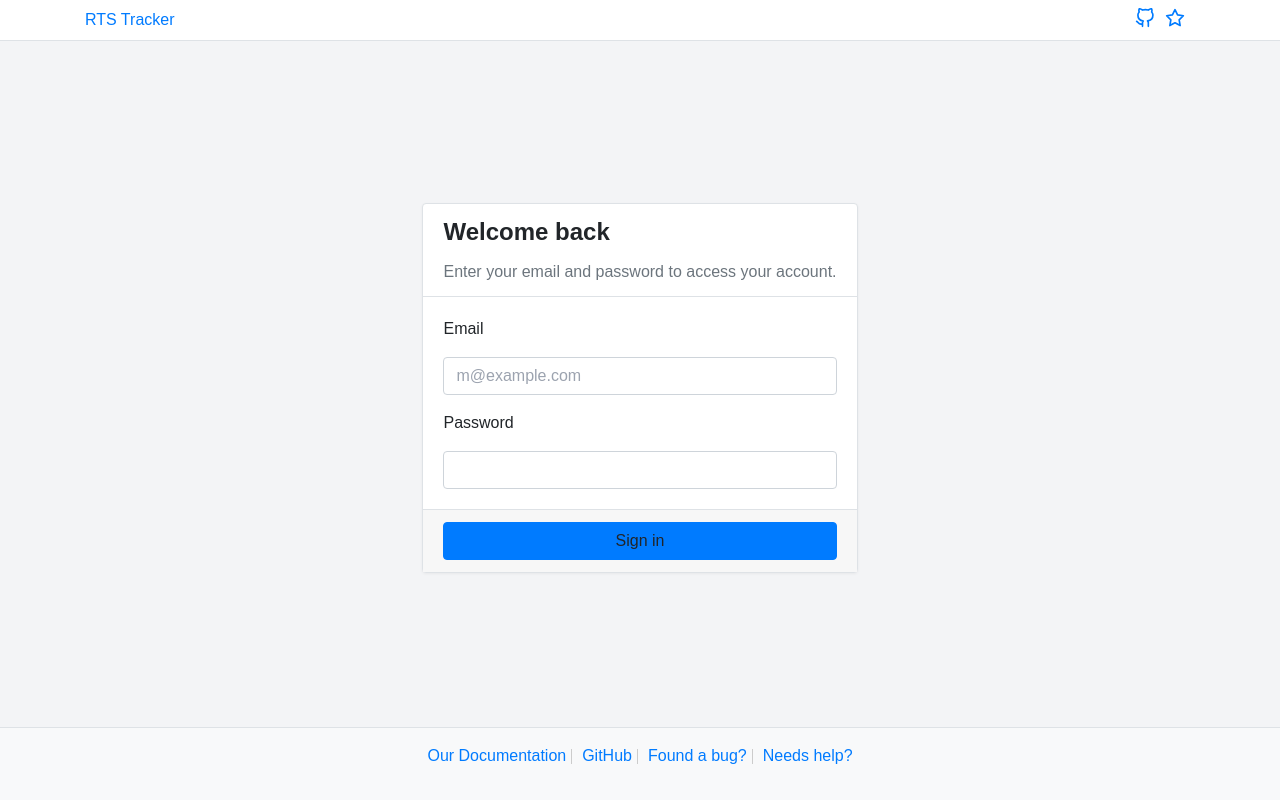
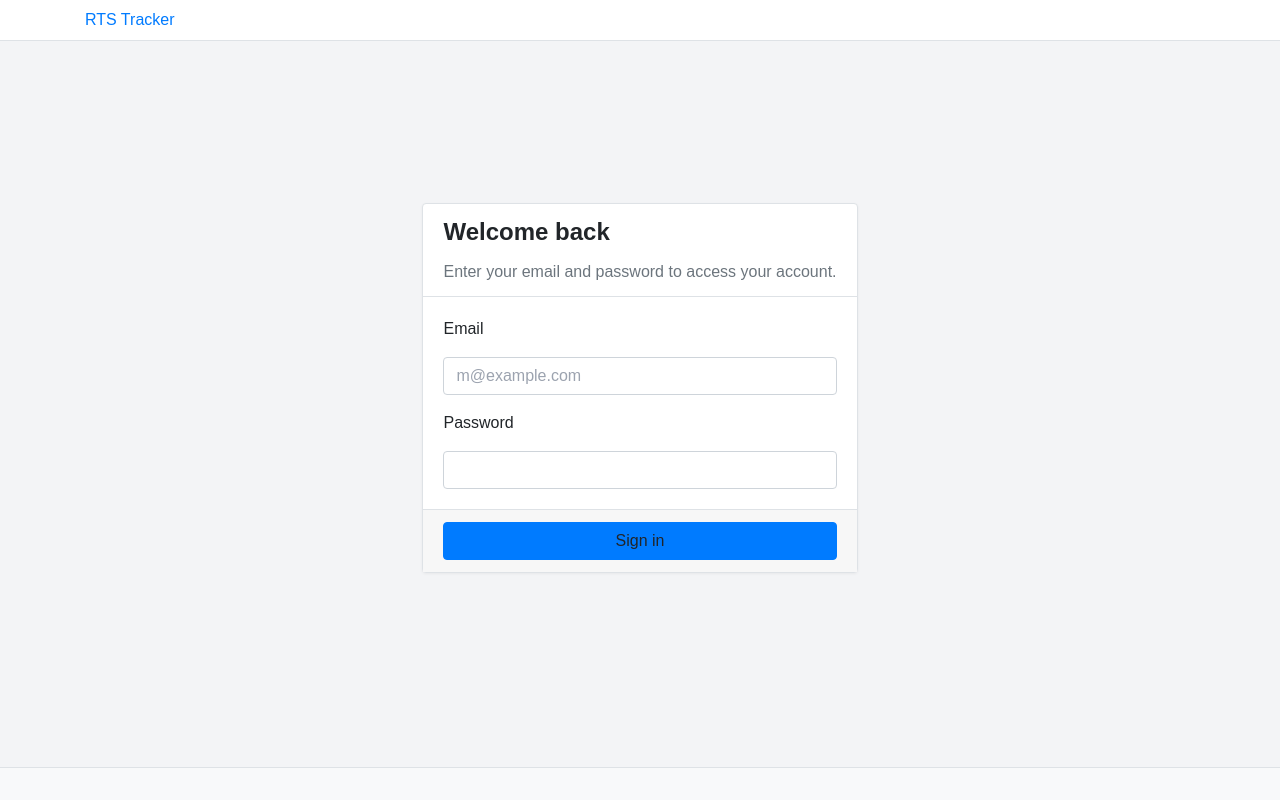
Before and after one commit to orgr/rtstracker, a React (Vite) app in the folder frontend/: page /login in a window 1280 px wide. Built offline with nearby package versions, Linux system fonts and the light colour scheme.

Commit message:
Remove template residuals from header/footer

```diff
--- a/frontend/src/components/Footer.jsx
+++ b/frontend/src/components/Footer.jsx
@@ -3,12 +3,7 @@ import React from 'react';
 const Footer = () => {
   return (
     <footer>
-      <ul>
-        <li><a href="https://loco.rs?ref=starter" target="_blank" rel="noopener noreferrer">Our Documentation</a></li>
-        <li><a href="https://github.com/loco-rs/loco?ref=starter" target="_blank" rel="noopener noreferrer">GitHub</a></li>
-        <li><a href="https://github.com/loco-rs/loco/issues?ref=starter" target="_blank" rel="noopener noreferrer">Found a bug?</a></li>
-        <li><a href="https://github.com/loco-rs/loco/discussions?ref=starter" target="_blank" rel="noopener noreferrer">Needs help?</a></li>
-      </ul>
+      <h1></h1>
     </footer>
   );
 };
--- a/frontend/src/components/Header.jsx
+++ b/frontend/src/components/Header.jsx
@@ -6,22 +6,6 @@ const Header = () => {
     <header className="navbar fixed-top">
       <div className="container">
         <Link to="/" className="navbar-brand">RTS Tracker</Link>
-        <ul className="navbar-nav">
-          <li>
-            <a href="https://github.com/loco-rs/loco?ref=starter" target="_blank" rel="noopener noreferrer">
-              <svg xmlns="http://www.w3.org/2000/svg" width="20" height="20" viewBox="0 0 24 24" fill="none" stroke="currentColor" strokeWidth="2" strokeLinecap="round" strokeLinejoin="round" className="feather feather-github">
-                <path d="M9 19c-5 1.5-5-2.5-7-3m14 6v-3.87a3.37 3.37 0 0 0-.94-2.61c3.14-.35 6.44-1.54 6.44-7A5.44 5.44 0 0 0 20 4.77 5.07 5.07 0 0 0 19.91 1S18.73.65 16 2.48a13.38 13.38 0 0 0-7 0C6.27.65 5.09 1 5.09 1A5.07 5.07 0 0 0 5 4.77a5.44 5.44 0 0 0-1.5 3.78c0 5.42 3.3 6.61 6.44 7A3.37 3.37 0 0 0 9 18.13V22"></path>
-              </svg>
-            </a>
-          </li>
-          <li>
-            <a href="https://github.com/loco-rs/loco/stargazers?ref=starter" target="_blank" rel="noopener noreferrer">
-              <svg xmlns="http://www.w3.org/2000/svg" width="20" height="20" viewBox="0 0 24 24" fill="none" stroke="currentColor" strokeWidth="2" strokeLinecap="round" strokeLinejoin="round" className="feather feather-star">
-                <polygon points="12 2 15.09 8.26 22 9.27 17 14.14 18.18 21.02 12 17.77 5.82 21.02 7 14.14 2 9.27 8.91 8.26 12 2" />
-              </svg>
-            </a>
-          </li>
-        </ul>
       </div>
     </header>
   );
```
